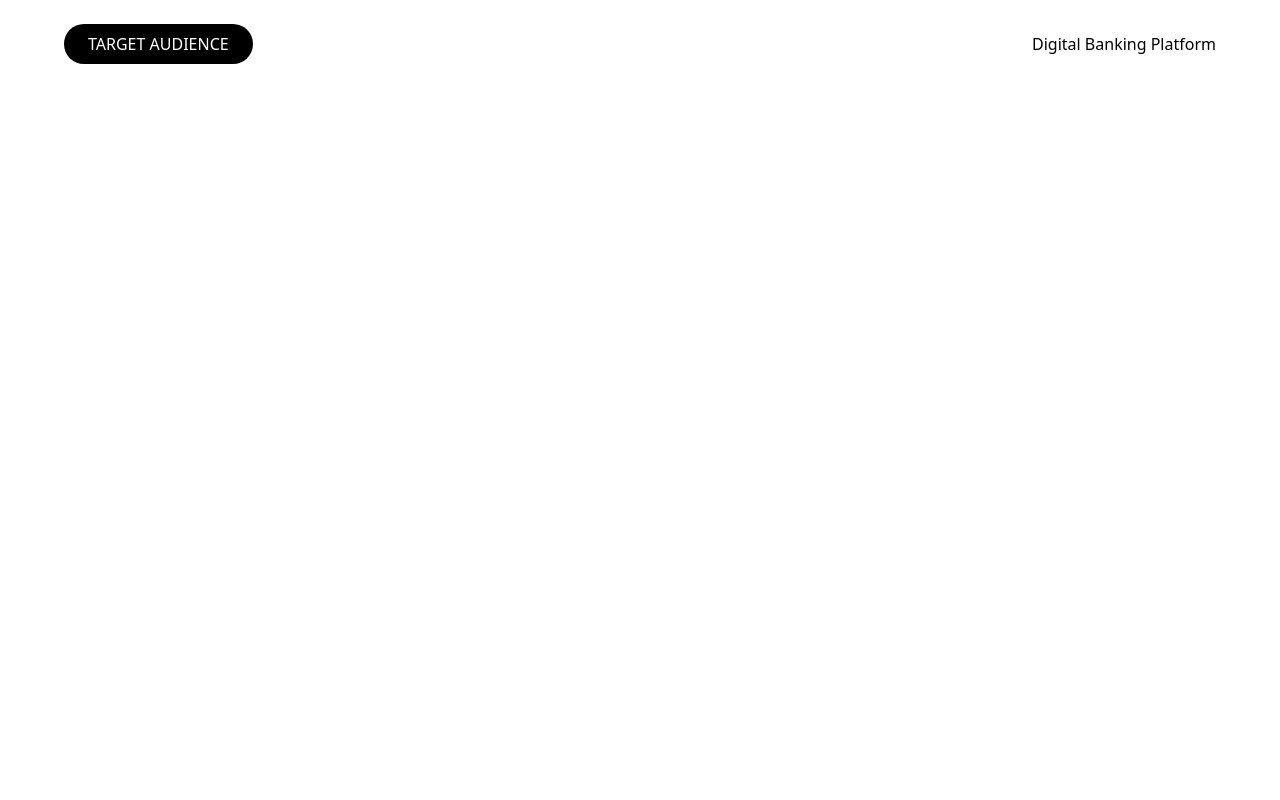
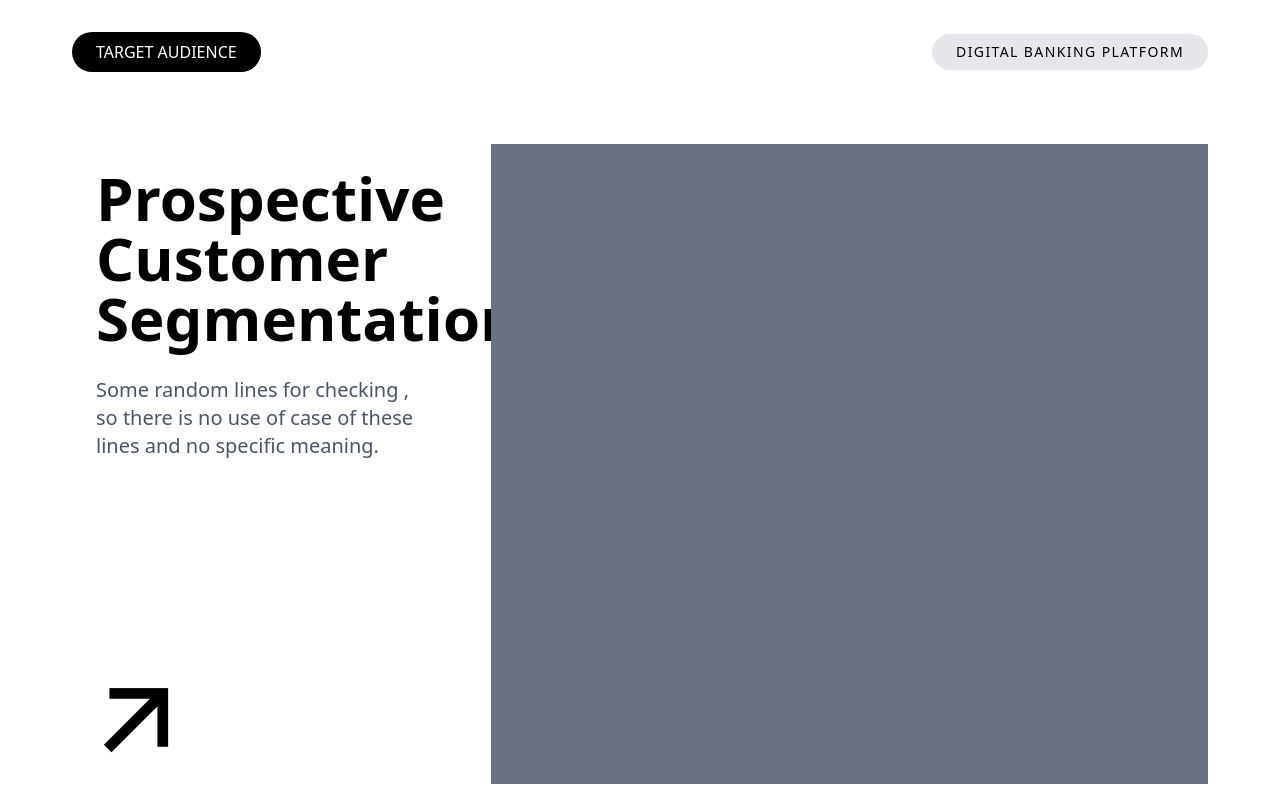
Before and after one commit to Sheikh-talha01/Web-development-Projects, a React (Vite) app in the folder UI-Design-Project/: page / in a window 1280 px wide. Shown: the top 800 px of the page. Built offline with nearby package versions, Linux system fonts and the light colour scheme.

Commit message:
adding new Project under a name "UI-Design-Project"

```diff
--- a/UI-Design-Project/package.json
+++ b/UI-Design-Project/package.json
@@ -11,8 +11,10 @@
   },
   "dependencies": {
     "@tailwindcss/vite": "^4.1.14",
+    "lucide-react": "^0.546.0",
     "react": "^19.1.1",
     "react-dom": "^19.1.1",
+    "remixicon": "^4.7.0",
     "tailwindcss": "^4.1.14"
   },
   "devDependencies": {
--- /dev/null
+++ b/UI-Design-Project/src/Components/Section1/LeftContent.jsx
@@ -0,0 +1,19 @@
+import React from 'react'
+import 'remixicon/fonts/remixicon.css'
+
+const LeftContent = () => {
+    return (
+        <div className='h-full flex flex-col w-1/3 justify-between '>
+            <div className='p-6'>
+                <h3 className='text-6xl mb-7 font-bold'>Prospective <br/> <span>Customer</span><br/> Segmentation </h3>
+                <p className='text-xl font-medium text-gray-600'>Some random lines for checking , so there is no use of case of these lines and no specific meaning.</p>
+            </div>
+
+
+            <div className='text-9xl'>
+                <i className="ri-arrow-right-up-line"></i>
+            </div>
+        </div>
+    )
+}
+export default LeftContent
--- a/UI-Design-Project/src/Components/Section1/Navbar.jsx
+++ b/UI-Design-Project/src/Components/Section1/Navbar.jsx
@@ -2,9 +2,10 @@ import React from 'react'
 
 const Navbar = () => {
     return (
-        <div className='flex items-center place-content-between  py-6 px-16'>
+        <div className='flex items-center place-content-between  py-8 px-18'>
             <h4 className='bg-black text-white uppercase px-6 py-2 rounded-full'>Target Audience</h4>
-            <button>Digital Banking Platform</button>
+
+            <button className='bg-gray-200 uppercase px-6 py-2 rounded-full tracking-widest text-sm'>Digital Banking Platform</button>
         </div>
     )
 }
--- /dev/null
+++ b/UI-Design-Project/src/Components/Section1/RightContent.jsx
@@ -0,0 +1,8 @@
+import React from 'react'
+
+const RightContent = () => {
+    return (
+        <div className='h-full w-2/3 bg-gray-500'></div>
+    )
+}
+export default RightContent
--- a/UI-Design-Project/src/Components/Section1/Section1.jsx
+++ b/UI-Design-Project/src/Components/Section1/Section1.jsx
@@ -1,9 +1,15 @@
 import React from 'react'
 import Navbar  from "./Navbar.jsx";
+import Page1Content from "./page1Content.jsx";
+import LeftContent from "./LeftContent.jsx";
+import RightContent from "./RightContent.jsx";
 const Section1 = () => {
     return (
         <div className='h-screen w-full '>
             <Navbar/>
+            <Page1Content/>
+            <LeftContent/>
+            <RightContent/>
         </div>
     )
 }
--- /dev/null
+++ b/UI-Design-Project/src/Components/Section1/page1Content.jsx
@@ -0,0 +1,13 @@
+import React from 'react'
+import LeftContent from "./LeftContent.jsx";
+import RightContent from "./RightContent.jsx";
+
+const Page1Content = () => {
+    return (
+        <div className='py-10 flex gap-10 h-[90vh]  px-18'>
+            <LeftContent />
+            <RightContent/>
+        </div>
+    )
+}
+export default Page1Content
```
Also changed, not shown: UI-Design-Project/src/Components/Section1/HeroText.jsx (added), 1 other file (tests, documents, lock files or other folders).
